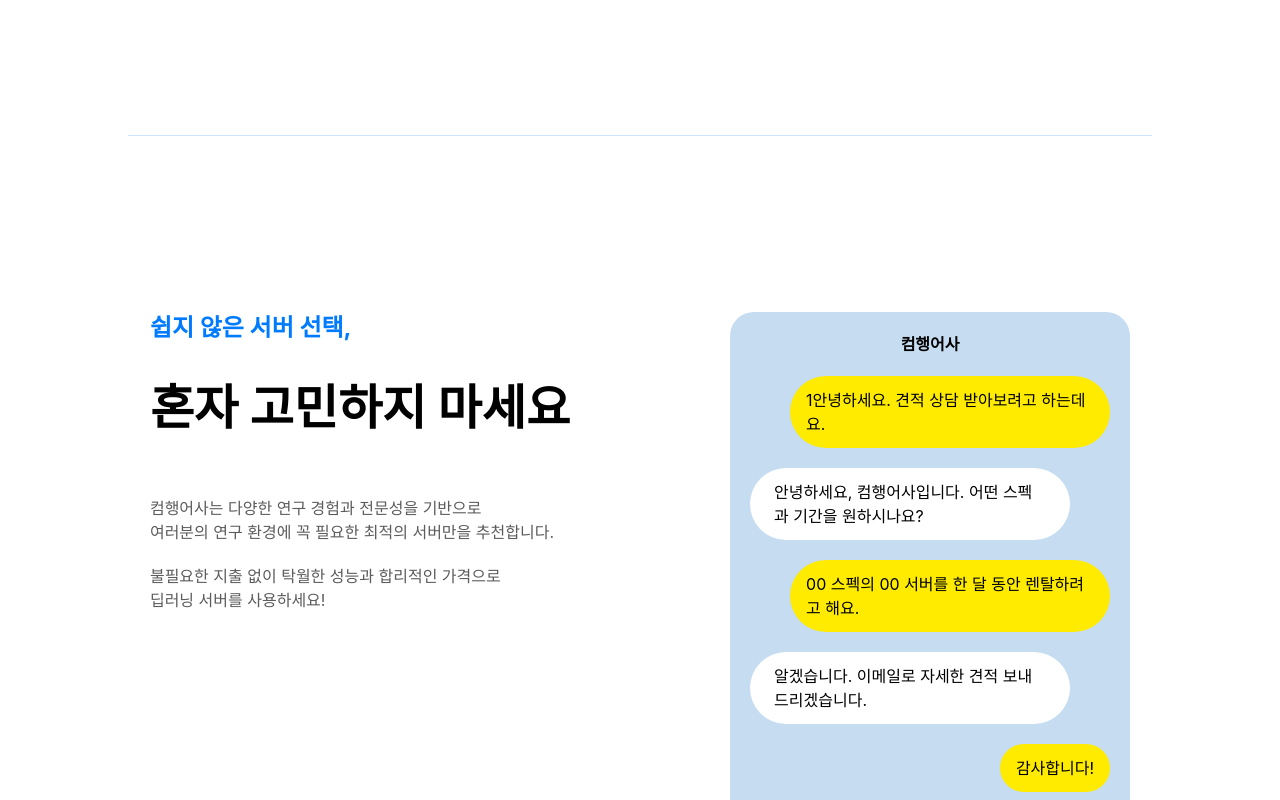
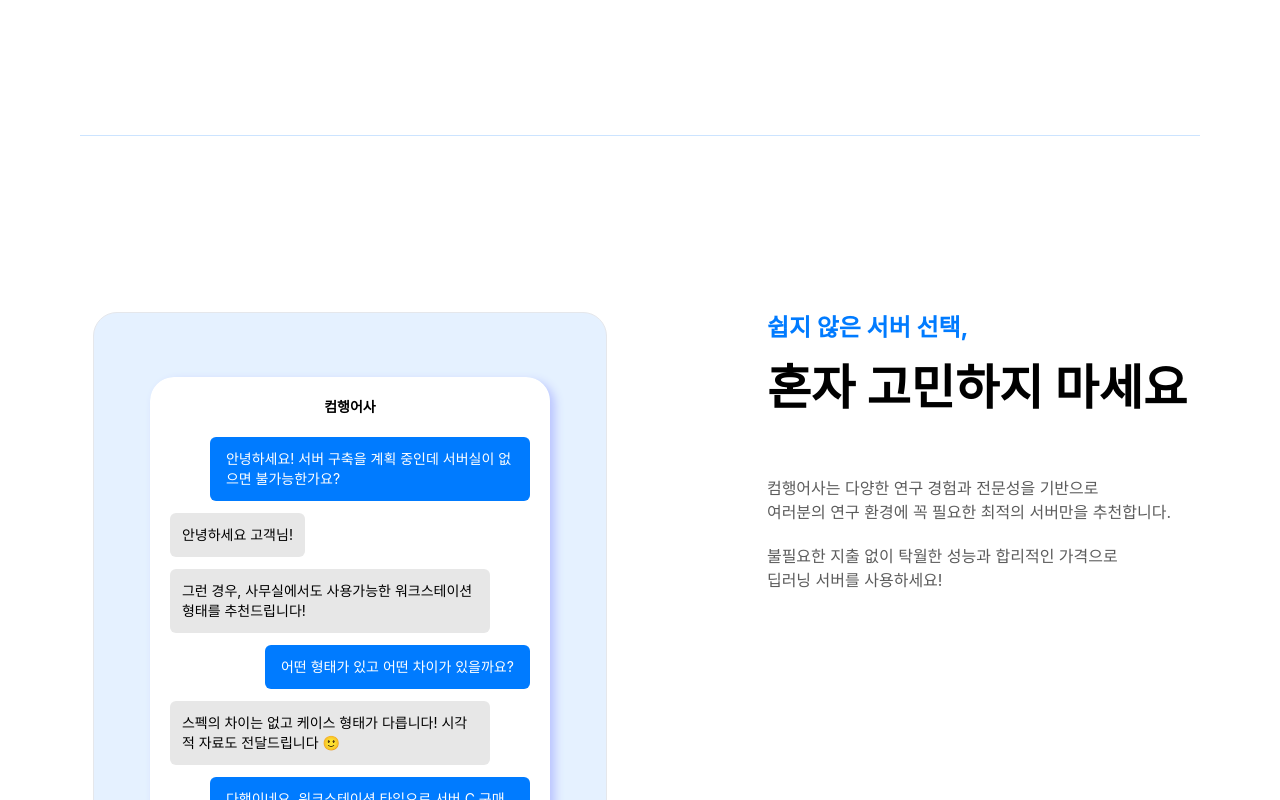
Before and after one commit to Team-Daju/Comhaengosa-WEB, a React (Create React App) app: page / in a window 1280 px wide. Shown: the part 620-1420 px from the top of the page. Built offline with nearby package versions, Linux system fonts and the light colour scheme; a web font is replaced by a local one.

Commit message:
Fix 카카오톡 창 수정

```diff
--- a/package.json
+++ b/package.json
@@ -9,6 +9,7 @@
     "framer-motion": "^10.16.4",
     "react": "^18.2.0",
     "react-dom": "^18.2.0",
+    "react-icons": "^4.11.0",
     "react-scripts": "5.0.1",
     "swiper": "^11.0.4",
     "web-vitals": "^2.1.4"
--- a/src/App.js
+++ b/src/App.js
@@ -8,7 +8,7 @@ import Header from "./components/Header";
 import Footer from "./components/Footer";
 
 const Hr = tw.hr`
-  border-primaryColor mx-32 opacity-20
+  border-primaryColor mx-8 md:mx-20 opacity-20
 `;
 
 function App() {
--- a/src/components/DontWorry.js
+++ b/src/components/DontWorry.js
@@ -5,6 +5,7 @@ import 'swiper/css';
 import 'swiper/css/pagination';
 import { Swiper, SwiperSlide } from 'swiper/react';
 import { Pagination, EffectCoverflow, Autoplay } from 'swiper/modules';
+import { BsFileEarmarkPdf } from "react-icons/bs"
 
 const MeWrap = tw.div`
 flex justify-end ml-10
@@ -14,11 +15,11 @@ flex justify-start mr-10
 `
 
 const Me = tw.div`
-    bg-[#FFEB00] rounded-full p-3 px-4
+    bg-primaryColor rounded-md p-3 px-4 text-white
 `
 
 const You = tw(Me)`
-    bg-white px-6
+    bg-[#E7E7E7] px-3 text-black
 `
 const chattings = [
     {
@@ -53,122 +54,77 @@ const chattings = [
         id: 1, chats: [
             {
                 who: 0,
-                content: "1안녕하세요. 견적 상담 받아보려고 하는데요.",
+                content: "안녕하세요! 서버 구축을 계획 중인데 서버실이 없으면 불가능한가요?",
             },
             {
                 who: 1,
-                content: "안녕하세요, 컴행어사입니다. 어떤 스펙과 기간을 원하시나요?",
+                content: "안녕하세요 고객님!",
+            },
+            {
+                who: 1,
+                content: "그런 경우, 사무실에서도 사용가능한 워크스테이션 형태를 추천드립니다!"
             },
             {
                 who: 0,
-                content: "00 스펙의 00 서버를 한 달 동안 렌탈하려고 해요.",
+                content: "어떤 형태가 있고 어떤 차이가 있을까요?",
             },
             {
                 who: 1,
-                content: "알겠습니다. 이메일로 자세한 견적 보내드리겠습니다.",
+                content: "스펙의 차이는 없고 케이스 형태가 다릅니다! 시각적 자료도 전달드립니다 🙂",
             },
             {
                 who: 0,
-                content: "감사합니다!",
+                content: "다행이네요. 워크스테이션 타입으로 서버 C 구매할게요!",
             },
         ]
     },
+
     {
         id: 2, chats: [
             {
                 who: 0,
-                content: "2안녕하세요. 견적 상담 받아보려고 하는데요.",
+                content: "안녕하세요~ 저희가 지금은 구매가 힘들 것 같은데 렌탈 가능할까요?",
             },
             {
                 who: 1,
-                content: "안녕하세요, 컴행어사입니다. 어떤 스펙과 기간을 원하시나요?",
+                content: "네 고객님! 어떤 제품으로 렌탈 드릴까요?",
             },
             {
                 who: 0,
-                content: "00 스펙의 00 서버를 한 달 동안 렌탈하려고 해요.",
+                content: "서버 D의 12개월 렌탈은 금액이 어떻게 될까요?",
             },
             {
                 who: 1,
-                content: "알겠습니다. 이메일로 자세한 견적 보내드리겠습니다.",
+                content: "서버 D의 렌탈 상품들은 첨부드린 견적서에 정리드렸습니다!",
+            },
+            {
+                who: 1,
+                content: <div className=' flex justify-center items-center space-x-4'>
+                    <div className='pl-2'>
+                        <BsFileEarmarkPdf />
+                    </div>
+                    <div className='flex flex-col'>
+                        <span className='font-bold'>서버 D 렌탈 플랜.pdf</span>
+                        <span className='text-gray-400'>xx.kb</span>
+                    </div>
+                </div>
+
+
             },
             {
                 who: 0,
-                content: "감사합니다!",
-            },
-        ]
-    },
-    {
-        id: 3, chats: [
-            {
-                who: 0,
-                content: "3안녕하세요. 견적 상담 받아보려고 하는데요.",
+                content: "감사합니다. 혹시 저희가 원하는 기간으로도 가능한가요?",
             },
             {
                 who: 1,
-                content: "안녕하세요, 컴행어사입니다. 어떤 스펙과 기간을 원하시나요?",
+                content: "그럼요! 저희 컴행어사는 맞춤형 플랜 서비스도 제공드립니다~",
             },
             {
                 who: 0,
-                content: "00 스펙의 00 서버를 한 달 동안 렌탈하려고 해요.",
-            },
-            {
-                who: 1,
-                content: "알겠습니다. 이메일로 자세한 견적 보내드리겠습니다.",
-            },
-            {
-                who: 0,
-                content: "감사합니다!",
+                content: "정말요? 그럼 저희 xx개월로 부탁드릴께요!",
             },
         ]
-    },
-    {
-        id: 4, chats: [
-            {
-                who: 0,
-                content: "4안녕하세요. 견적 상담 받아보려고 하는데요.",
-            },
-            {
-                who: 1,
-                content: "안녕하세요, 컴행어사입니다. 어떤 스펙과 기간을 원하시나요?",
-            },
-            {
-                who: 0,
-                content: "00 스펙의 00 서버를 한 달 동안 렌탈하려고 해요.",
-            },
-            {
-                who: 1,
-                content: "알겠습니다. 이메일로 자세한 견적 보내드리겠습니다.",
-            },
-            {
-                who: 0,
-                content: "감사합니다!",
-            },
-        ]
-    },
-    {
-        id: 5, chats: [
-            {
-                who: 0,
-                content: "5안녕하세요. 견적 상담 받아보려고 하는데요.",
-            },
-            {
-                who: 1,
-                content: "안녕하세요, 컴행어사입니다. 어떤 스펙과 기간을 원하시나요?",
-            },
-            {
-                who: 0,
-                content: "00 스펙의 00 서버를 한 달 동안 렌탈하려고 해요.",
-            },
-            {
-                who: 1,
-                content: "알겠습니다. 이메일로 자세한 견적 보내드리겠습니다.",
-            },
-            {
-                who: 0,
-                content: "감사합니다!",
-            },
-        ]
-    },
+    }
 ]
 
 
@@ -183,33 +139,15 @@ const DontWorry = () => {
     useEffect(() => {
 
         isWindowMd()
-        window.addEventListener("resize", () => {
+        window.addEventListener("scroll", () => {
             console.log(window.outerWidth)
             isWindowMd()
         })
 
     }, [])
     return (
-        <div className='pt-24 overflow-x-hidden flex justify-center space-x-40 flex' >
-            <div className='mb-20' >
-                <div className='text-primaryColor font-bold text-2xl'>
-                    쉽지 않은 서버 선택,
-                </div>
-                <div className='pt-10 pb-16 text-4xl md:text-5xl font-bold'>
-                    혼자 고민하지 마세요
-                </div>
-                <div className='space-y-5 text-textColor'>
-                    <div>
-                        컴행어사는 다양한 연구 경험과 전문성을 기반으로<br />
-                        여러분의 연구 환경에 꼭 필요한 최적의 서버만을 추천합니다.
-                    </div>
-                    <div >
-                        불필요한 지출 없이 탁월한 성능과 합리적인 가격으로<br />
-                        딥러닝 서버를 사용하세요!
-                    </div>
-                </div>
-            </div>
-            <div className=' w-[400px]'>
+        <div className='px-8 pt-24 overflow-x-hidden justify-center flex flex-col-reverse md:space-x-40 md:flex md:flex-row' >
+            <div className='px-5 pt-8 md:px-14 md:pt-16 bg-primaryColor bg-opacity-10 rounded-3xl relative border flex text-xs md:text-sm'>
                 <Swiper
                     slidesPerView={1}
                     spaceBetween={100}
@@ -220,17 +158,18 @@ const DontWorry = () => {
                     }}
                     modules={[Pagination, Autoplay]}
                     loop={true}
+                    className='w-[400px] absolute rounded-t-3xl flex-1 bottom-0 shadow-[5px_4px_10px_0px_rgb(186,196,255)]'
                 >
                     {chattings
                         .map((chatting, i) => (
                             <SwiperSlide
                                 key={i}
-                                className='bg-[#C6DCF1] p-5 rounded-t-3xl' style={{ width: "500px" }}>
+                                className='bg-white p-5 rounded-t-3xl ' style={{}}>
 
                                 <div className='flex justify-center font-bold pb-5'>
                                     컴행어사
                                 </div>
-                                <div className='space-y-5'>
+                                <div className='space-y-3'>
                                     {chatting.chats.map(chat => (
                                         chat.who === 0 ? <MeWrap>
                                             <Me>
@@ -247,6 +186,25 @@ const DontWorry = () => {
                         ))}
                 </Swiper>
             </div>
+            <div className='mb-20 ' >
+                <div className='text-primaryColor font-bold text-2xl'>
+                    쉽지 않은 서버 선택,
+                </div>
+                <div className='pt-5 pb-16 text-4xl md:text-5xl font-bold'>
+                    혼자 고민하지 마세요
+                </div>
+                <div className='space-y-5 text-textColor'>
+                    <div>
+                        컴행어사는 다양한 연구 경험과 전문성을 기반으로<br />
+                        여러분의 연구 환경에 꼭 필요한 최적의 서버만을 추천합니다.
+                    </div>
+                    <div >
+                        불필요한 지출 없이 탁월한 성능과 합리적인 가격으로<br />
+                        딥러닝 서버를 사용하세요!
+                    </div>
+                </div>
+            </div>
+
         </div>
     );
 };
--- a/src/components/Main.js
+++ b/src/components/Main.js
@@ -12,7 +12,7 @@ const Main = () => {
         <div ref={ref} className=" p-10 flex-col md:flex-row md:flex text-center md:text-left  justify-center md:space-x-40 md:pt-40">
             <div className=" py-20 pb-0">
                 <div className="text-4xl md:text-5xl flex items-center font-bold justify-center md:justify-normal md:pt-20 ">
-                    왜{" "}
+                    왜
                     <span className="font-ebs pl-3 text-primaryColor">
                         컴행어사
                     </span>
--- a/src/components/Smart.js
+++ b/src/components/Smart.js
@@ -16,7 +16,7 @@ const Div = tw.div`
     bg-primaryColor
     py-7
     text-lg
-    px-10
+    px-6
     md:px-56
     flex
     flex-col
@@ -26,7 +26,6 @@ const Div = tw.div`
     transition-all
 `
 const Smart = () => {
-    const [isClick, setIsClick] = useState(false)
     return (
         <div className='my-20 flex flex-col items-center py-20'>
             <div className='flex flex-col md:flex-row items-center text-4xl md:text-5xl font-bold pb-24 '>
@@ -52,7 +51,9 @@ const Smart = () => {
                     <SpanBold>초기 비용</SpanBold>에 대한 고민이 줄어듭니다.
                 </Div>
                 <Div >
-                    고가의 서버 자산을 <SpanBold className='mr-1'>비용처리 </SpanBold>할 수 있습니다.
+                    고가의 서버를 보유할 필요없이 매월 비용처리하여
+                    <div><SpanBold>세금감면</SpanBold>이 쉬워집니다.
+                    </div>
                 </Div>
             </div>
 
```
Also changed, not shown: 1 other file (tests, documents, lock files or other folders).
